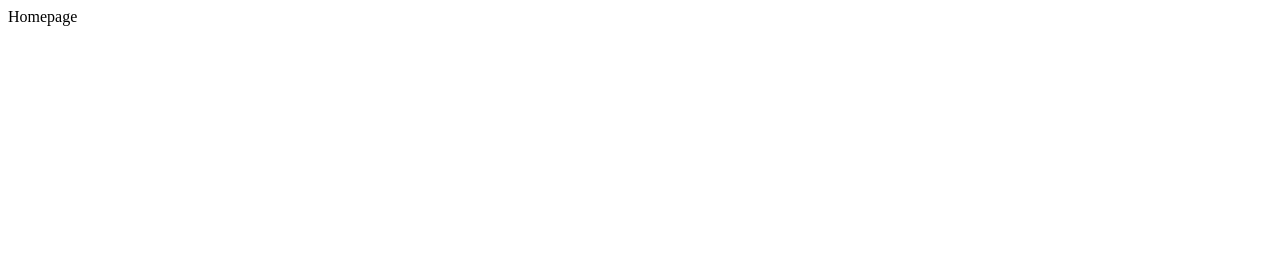
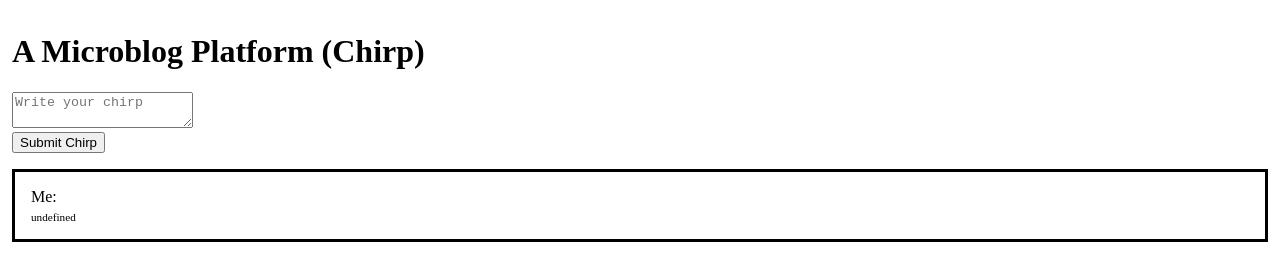
Before and after one commit to NiallBunting/Dinternet, a plain HTML site: page exampledir/public/index.html in a window 1280 px wide. Drawn offline with Linux system fonts and the light colour scheme.

Commit message:
Add public example chirp basics

```diff
--- a/exampledir/public/index.html
+++ b/exampledir/public/index.html
@@ -1 +1,36 @@
-Homepage
+<!DOCTYPE html>
+<html lang="en">
+<head>
+    <meta charset="UTF-8">
+    <meta http-equiv="X-UA-Compatible" content="IE=edge">
+    <meta name="viewport" content="width=device-width, initial-scale=1.0">
+    <title>A Microblog Platform (Chirp)</title>
+
+    <link rel="stylesheet" href="style.css">
+</head>
+<body>
+    <h1>A Microblog Platform (Chirp)</h1>
+
+    <div>
+        <div>
+            <textarea id="chirpTextArea" placeholder="Write your chirp"></textarea>
+        </div>
+        <div>
+            <input type="submit" value="Submit Chirp" id="createChirp"/>
+        </div>
+    </div>
+
+    <div id="chirps">
+        <div class="chirp">
+            <div>
+                You have no chirps!
+            </div>
+            <!--<div class="date">
+                2023-01-01
+            </div>-->
+        </div>
+    </div>
+
+    <script type="text/javascript" src="./index.js"></script>
+</body>
+</html>
--- /dev/null
+++ b/exampledir/public/index.js
@@ -0,0 +1,65 @@
+navigator.storage.getDirectory().then(async (dir) => {
+
+    // Log out the directory
+    console.log("Directory:", dir);
+
+    // Read in the chirp file
+    const chirpDataText = await readChirpFile(dir);
+    // Change the text into an array
+    const chirpData = processChirpData(chirpDataText);
+    // If data fill in the chirp boxes
+    if (chirpData.length > 0) {
+        document.getElementById("chirps").innerHTML = "";
+        chirpData.forEach((line) => {
+            document.getElementById("chirps").innerHTML += '<div class="chirp"><div>Me: ' + line[0] + '</div><div class="date">' + line[1] + '</div></div>';
+        });
+    }
+
+    document
+        .getElementById("createChirp")
+        .addEventListener("click", async () => {
+            // Save the chirp.
+            const chirpTextArea = document.getElementById("chirpTextArea")
+            const newChirpValue = chirpTextArea.value;
+
+            console.log("Saving Chirp:", newChirpValue);
+            await createChirpFile(dir, newChirpValue);
+
+            // Refresh the page
+            location.reload();
+        });
+});
+
+function processChirpData(data) {
+    const lines = data.split('\n');
+    return lines.map((line) => {
+        return line.split(',');
+    })
+}
+
+async function readChirpFile(dir) {
+   // Get handle to draft file in OPFS
+   const draftHandle = await dir.getFileHandle("chirp.txt", { create: true });
+
+   // Get the file and read the text
+   const accessHandle = await draftHandle.getFile();
+   const text = await accessHandle.text();
+
+   return text;
+}
+
+async function createChirpFile(dir, message) {
+
+    const currentData = await readChirpFile(dir);
+    console.log(currentData);
+
+    // Get handle to draft file in OPFS
+    const draftHandle = await dir.getFileHandle("chirp.txt", { create: true });
+    const writable = await draftHandle.createWritable();
+
+    // Write the contents of the file to the stream.
+    await writable.write(message + "," + (new Date()).toString() + '\n' + currentData);
+
+    // Close the file and write the contents to disk.
+    await writable.close();
+  };
--- /dev/null
+++ b/exampledir/public/style.css
@@ -0,0 +1,14 @@
+html, body {
+    padding: 2px;
+}
+
+.chirp {
+    border-style: solid;
+    padding: 1em;
+    margin-top: 1em;
+}
+
+.chirp .date {
+    padding-top: 0.5em;
+    font-size: 0.7em;
+}
```
Also changed, not shown: exampledir/private/file.txt, exampledir/public/test.html (added), 2 other files.
